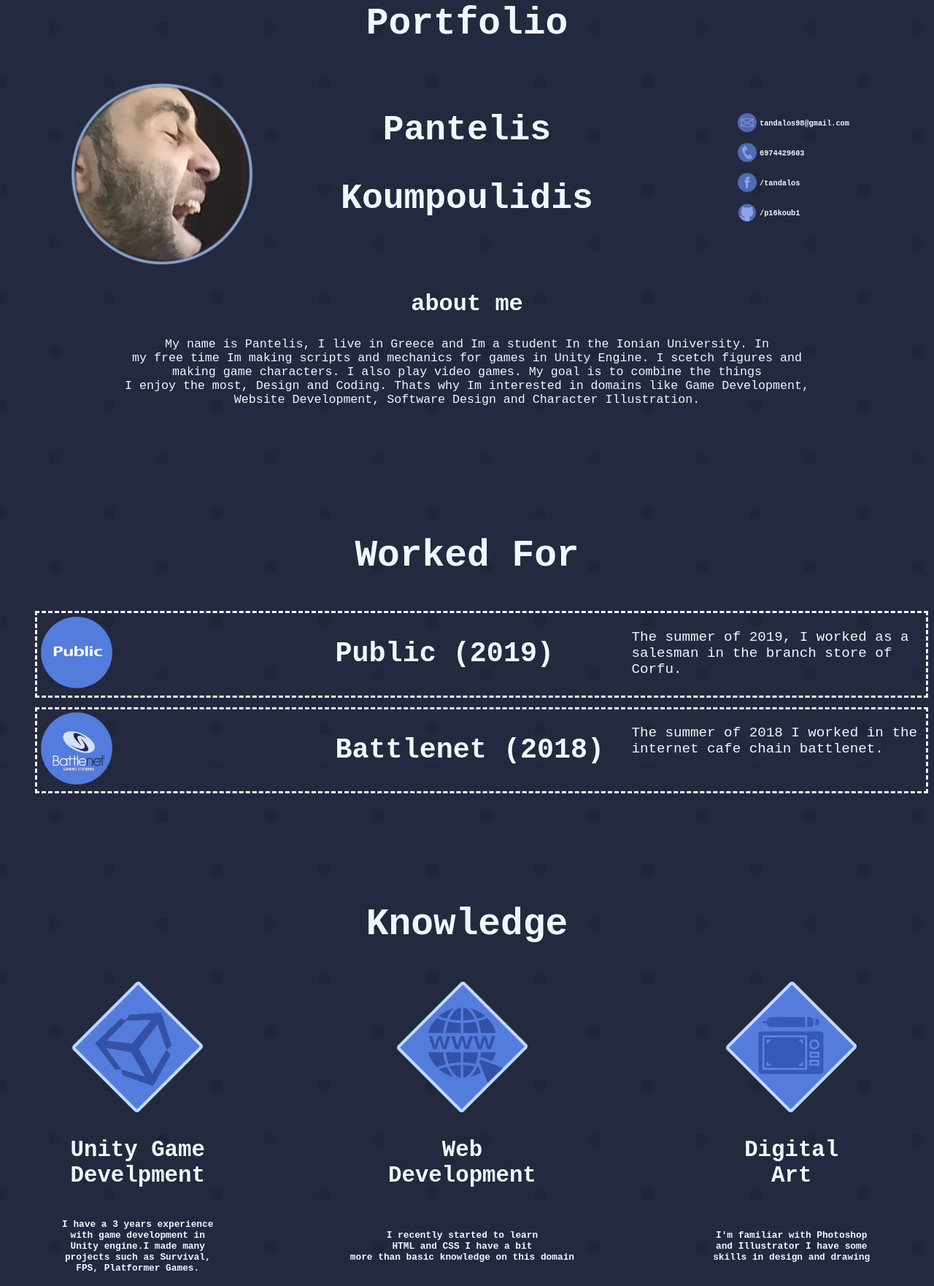
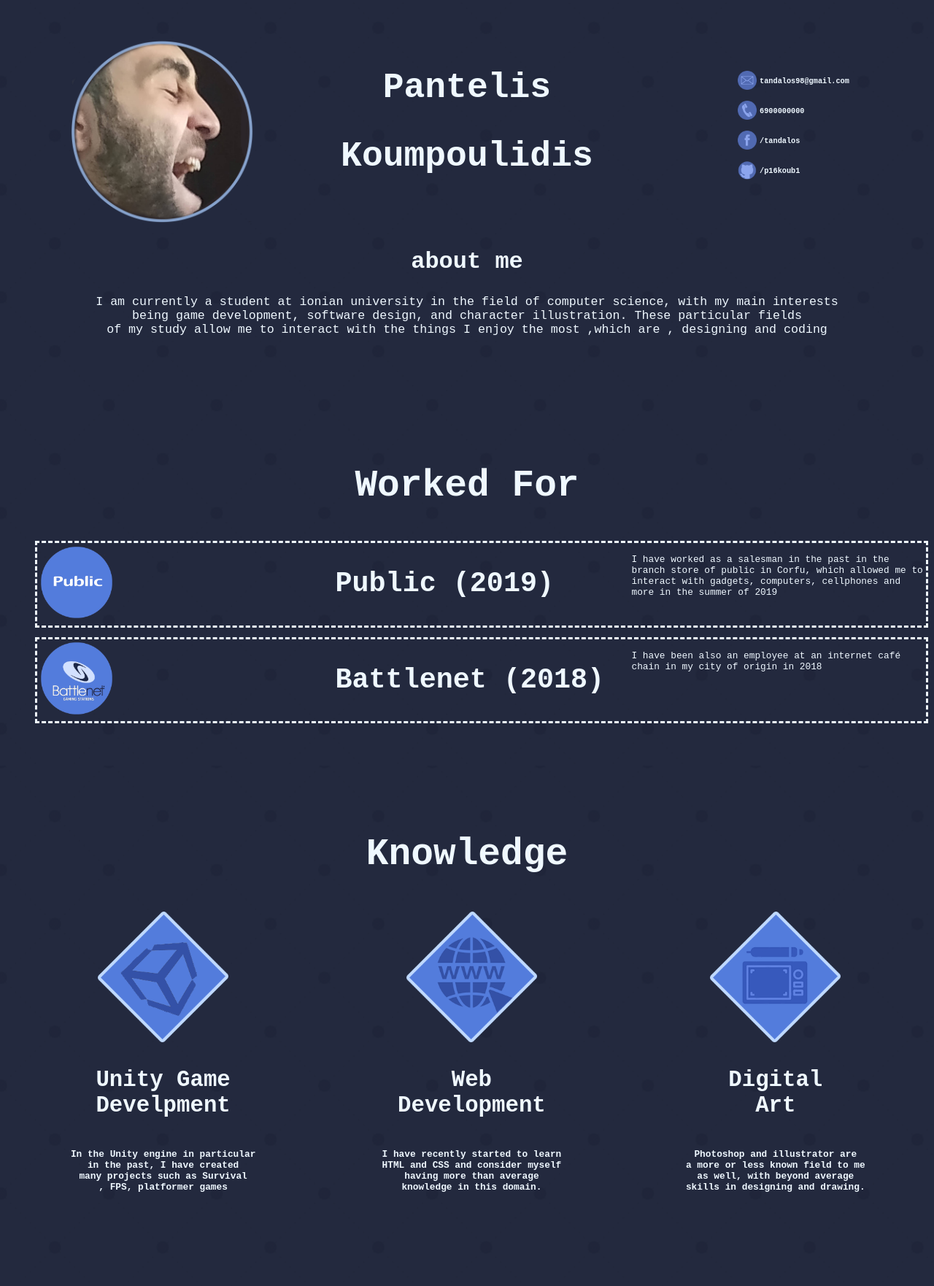
Before and after one commit to p16koub1/cv, a plain HTML site: page _site/index.html in a window 1280 px wide. Shown: the part 31-1793 px from the top of the page at 73% size. Drawn offline with Linux system fonts and the light colour scheme.

Commit message:
Some Changes

```diff
--- a/_site/feed.xml
+++ b/_site/feed.xml
@@ -1 +1 @@
-<?xml version="1.0" encoding="utf-8"?><feed xmlns="http://www.w3.org/2005/Atom" ><generator uri="https://jekyllrb.com/" version="3.9.0">Jekyll</generator><link href="http://0.0.0.0:4000/feed.xml" rel="self" type="application/atom+xml" /><link href="http://0.0.0.0:4000/" rel="alternate" type="text/html" /><updated>2021-02-27T23:42:30+02:00</updated><id>http://0.0.0.0:4000/feed.xml</id><title type="html">cv</title></feed>
+<?xml version="1.0" encoding="utf-8"?><feed xmlns="http://www.w3.org/2005/Atom" ><generator uri="https://jekyllrb.com/" version="3.9.0">Jekyll</generator><link href="http://0.0.0.0:4000/feed.xml" rel="self" type="application/atom+xml" /><link href="http://0.0.0.0:4000/" rel="alternate" type="text/html" /><updated>2021-02-28T01:32:21+02:00</updated><id>http://0.0.0.0:4000/feed.xml</id><title type="html">cv</title></feed>
--- a/_site/index.html
+++ b/_site/index.html
@@ -2,14 +2,14 @@
 <html>
     <head>
         <meta charset="utf-8">
-        <title>Tandalos's Home</title>
+        <title>Portfolio</title>
         <link rel="stylesheet" href="main.css">
     </head>
     <body>
         <!--About me Table-->
         <div class="about-me">
             <!-- Title-->
-            <h1>Portfolio</h1>
+            <h1></h1>
             <!-- Table Content (Three Columns)-->
             <div class="row">
                 <!--Profile Photo Column-->
@@ -45,7 +45,7 @@
                                 <table class="contact-table">
                                     <tr>
                                         <th><img class="image-bp" src="images/phone.png"></th>
-                                        <th><p class="contact-p">6974429603</p></th>
+                                        <th><p class="contact-p">6900000000</p></th>
                                     </tr>
                                 </table>
                             </li>
@@ -77,7 +77,7 @@
             <!--About me Section (Title and Text)-->
             <div>
                 <h2 class = "about-me-head">about me</h2>
-                <p class="about-me-text">My name is Pantelis, I live in Greece and Im a student In the Ionian University. In<br> my free time Im making scripts and mechanics for games in Unity Engine. I scetch figures and<br>making game characters. I also play video games. My goal is to combine the things<br>I enjoy the most, Design and Coding. Thats why Im interested in domains like Game Development,<br> Website Development, Software Design and Character Illustration.
+                <p class="about-me-text">I am currently a student at ionian university in the field of computer science, with my main interests<br> being game development, software design, and character illustration. These particular fields<br> of my study allow me to interact with the things I enjoy the most ,which are , designing and coding
 </p>
             </div>
         </div>
@@ -101,7 +101,7 @@
                         </div>
                         <!--Description-->
                         <div class="work-column">
-                            <p class="work-parag">The summer of 2019, I worked as a salesman in the branch store of Corfu.
+                            <p class="work-parag">I have worked as a salesman in the past in the branch store of public in Corfu, which allowed me to interact with gadgets, computers, cellphones and more in the summer of 2019
 </p>
                         </div>
                     </div>
@@ -119,7 +119,7 @@
                         </div>
                         <!--Description-->
                         <div class="work-column">
-                            <p class="work-parag">The summer of 2018 I worked in the internet cafe chain battlenet.
+                            <p class="work-parag">I have been also an employee at an internet café chain in my city of origin in 2018
 </p>
                         </div>
                     </div>
@@ -172,17 +172,18 @@
                 <tr>
 
                         <th class="project-containter">
-                            <p class="project-para">I have a 3 years experience<br>with game development in<br>Unity engine.I made many<br>projects such as Survival,<br>FPS, Platformer Games.
+                            <p class="project-para">
+In the Unity engine in particular<br> in the past, I have created<br>many projects  such as Survival<br>, FPS, platformer games
 </p>
                         </th>
 
                         <th class="project-containter">
-                            <p class="project-para">I recently started to learn<br>HTML and CSS I have a bit<br>more than basic knowledge on this domain
+                            <p class="project-para">I have recently started to learn<br> HTML and CSS and consider myself<br>having more than average<br>knowledge in this domain.
 </p>
                         </th>
 
                         <th class="project-containter">
-                            <p class="project-para">I'm familiar with Photoshop<br>and Illustrator I have some<br>skills in design and drawing</p>
+                            <p class="project-para">Photoshop and illustrator are<br>a more or less known field to me<br>as well, with beyond average<br>skills in designing and drawing.</p>
                         </th>
 
                 </tr>
--- a/_site/main.css
+++ b/_site/main.css
@@ -164,7 +164,7 @@ ul{list-style-type:none;}
 
 .work-parag
 {
-    font-size: 1.5vw;
+    font-size: 1vw;
 }
 
 /*Skillset*/
--- a/main.css
+++ b/main.css
@@ -164,7 +164,7 @@ ul{list-style-type:none;}
 
 .work-parag
 {
-    font-size: 1.5vw;
+    font-size: 1vw;
 }
 
 /*Skillset*/
```
Also changed, not shown: index.html (+1 -1 lines), 3 other files.
